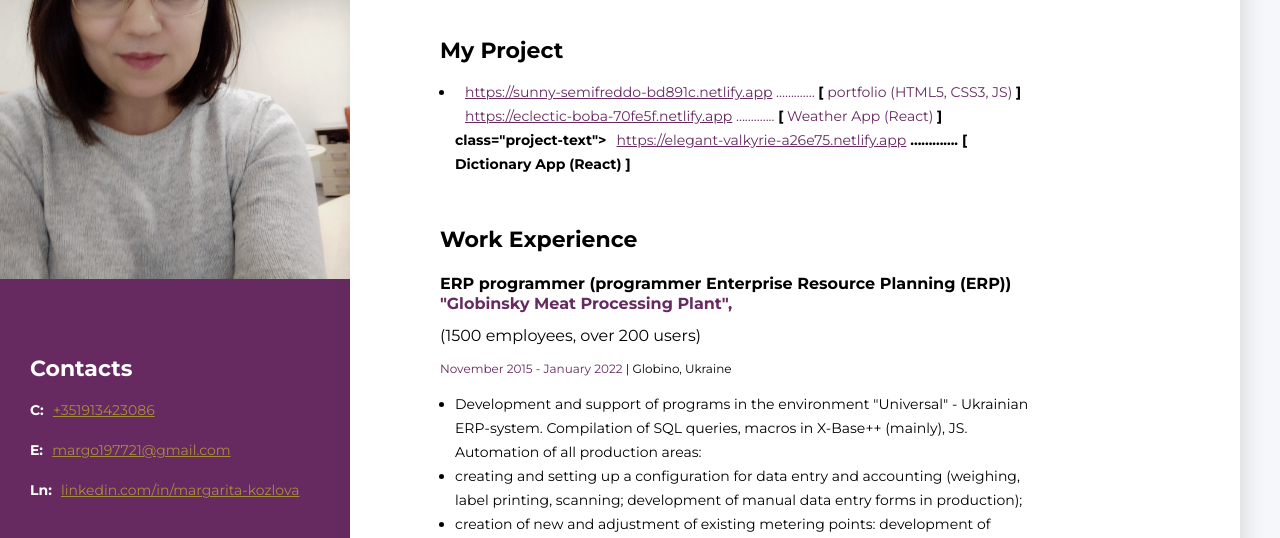
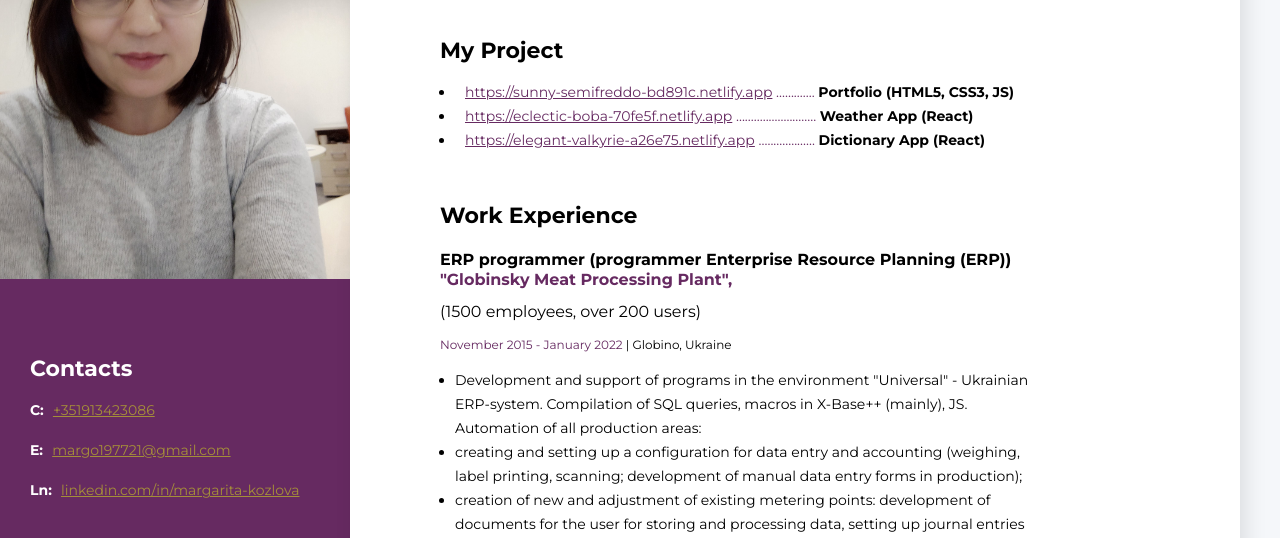
Before and after one commit to MargaritaKremen/Rezume, a plain HTML site: page index.html in a window 1280 px wide. Shown: the part 262-800 px from the top of the page. Drawn offline with Linux system fonts and the light colour scheme.

Commit message:
add li item

```diff
--- a/index.html
+++ b/index.html
@@ -30,15 +30,23 @@
             <h3 class=title> My Project</h3>
             <ul class="projects-list">
                 <li class="projects-item">
-                <span class="project-text"><a href="https://sunny-semifreddo-bd891c.netlify.app" class="project-link">https://sunny-semifreddo-bd891c.netlify.app</a>
+                <span class="project-text"><a href="https://sunny-semifreddo-bd891c.netlify.app"
+                    class="project-link">https://sunny-semifreddo-bd891c.netlify.app</a>
                 .............
-                <span class="bracket">[</span> portfolio (HTML5, CSS3, JS) <span class="bracket">]</span></span>
-                <span class="project-text"><a href="https://eclectic-boba-70fe5f.netlify.app" class="project-link">https://eclectic-boba-70fe5f.netlify.app</a>
-                 .............
-                <span class="bracket">[</span> Weather App (React) <span class="bracket">]</span></span>
-                class="project-text"><a href="https://elegant-valkyrie-a26e75.netlify.app" class="project-link">https://elegant-valkyrie-a26e75.netlify.app</a>
-                 .............
-                <span class="bracket">[</span> Dictionary App (React) <span class="bracket">]</span></span>
+                <span class="bracket">Portfolio (HTML5, CSS3, JS) </span></span>
+                </li>
+
+                <li class="projects-item">
+                <span class="project-text"><a href="https://eclectic-boba-70fe5f.netlify.app"
+                    class="project-link">https://eclectic-boba-70fe5f.netlify.app</a>
+                ...........................
+                <span class="bracket"> Weather App (React) </span></span>
+                </li>
+                <li class="projects-item">
+                <span class="project-text"><a href="https://elegant-valkyrie-a26e75.netlify.app"
+                    class="project-link">https://elegant-valkyrie-a26e75.netlify.app</a>
+                ...................
+                <span class="bracket"> Dictionary App (React) </span></span>
                 </li>
 
             </ul>
```
